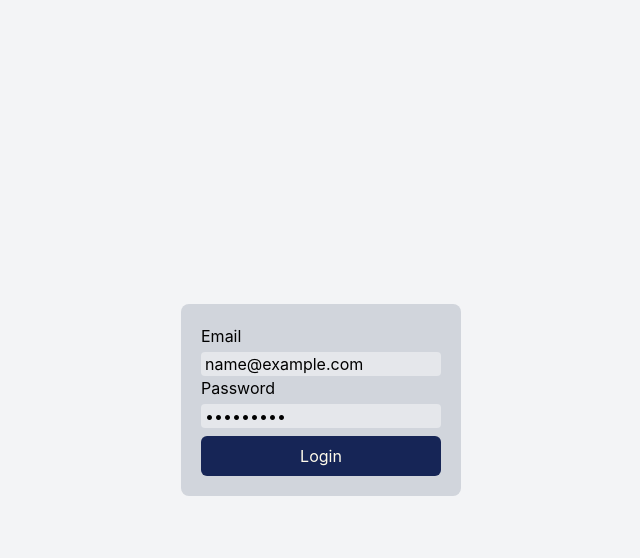
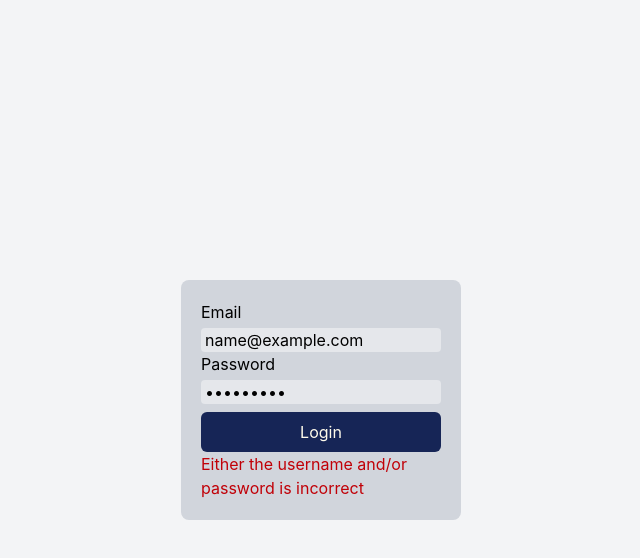
Before and after one commit to andresmbd/login, a website built with Vite: page index.html in a window 1280 px wide. Both pictures are taken after typing "name@example.com", "Sample123" into the empty fields and a click on the button "Login". Shown: the whole page, without its empty margins (319-959 px from the left). Built offline with nearby package versions, Linux system fonts and the light colour scheme.

Commit message:
error msg login

```diff
--- a/Doc.md
+++ b/Doc.md
@@ -2,7 +2,7 @@
 
 ## Object.fromEntries()
 Toma una lista de pares clave-valor y la convierte en un nuevo objeto.
-## Explicacion linea 85 de ./assets/main.js
+# Explicacion linea 85 de ./assets/main.js
 
 1. HTML: <input name="password" ...>
 
--- a/index.html
+++ b/index.html
@@ -28,6 +28,7 @@
 
         <button class="bg-blue-950 cursor-pointer text-amber-50 mt-2 p-2 rounded-md self-center w-full">Login</button>
 
+        <span id="alert-msg"></span>
       </form>
     </div>
     <script type="module" src="/src/main.js"></script>
--- a/src/main.js
+++ b/src/main.js
@@ -119,7 +119,10 @@ function loginInit(){
 
       console.log(store);
     }else{
-      alert('Either the password and/or the username is incorrect')
+      const alertMsg = getElementById('error')
+      alertMsg.innerHTML = `
+      <span id="alert-msg" class="text-red-700 ">Either the username and/or password is incorrect</span>
+      `
     }
   });
 }
@@ -155,9 +158,11 @@ function loginView(){ // el navegador borra todo lo que había en el .html y cre
     </div>
 
     <button class="bg-blue-950 cursor-pointer text-amber-50 mt-2 p-2 rounded-md self-center w-full">Login</button>
+    <div id="error"></div>
 
-  </form>`
-  loginInit()
+  </form>
+`
+   loginInit()
 }
 
 loginView()
```
